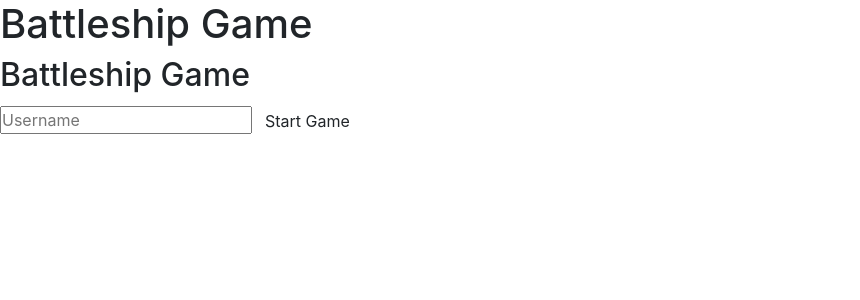
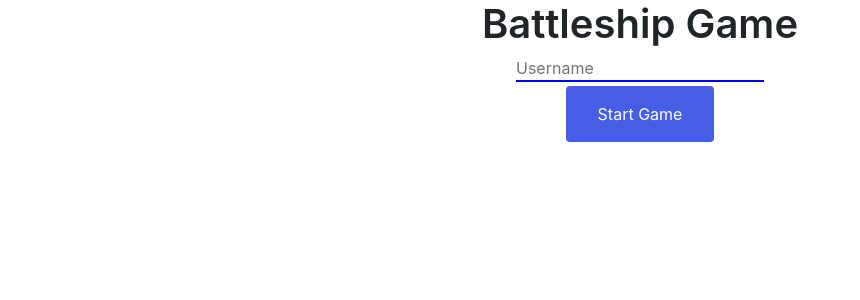
Before and after one commit to jesperkling/battleship-client, a React (Create React App) app: page / in a window 1280 px wide. Shown: the top 300 px of the page, without its empty margins (0-860 px from the left). Built offline with nearby package versions, Linux system fonts and the light colour scheme; no server answers.

Commit message:
Added sass and style.

```diff
--- a/src/App.scss
+++ b/src/App.scss
@@ -1,39 +1,27 @@
+*,
+::before,
+::after {
+  margin: 0;
+  box-sizing: border-box;
+}
 
 .App {
   text-align: center;
+  min-height: 100vh;
 }
 
-.App-logo {
-  height: 40vmin;
-  pointer-events: none;
+h1 {
+  display: flex;
+  justify-content: center;
+  font-weight: 600;
 }
 
-@media (prefers-reduced-motion: no-preference) {
-  .App-logo {
-    animation: App-logo-spin infinite 20s linear;
-  }
+.btn {
+  background-color: rgba($color: #465ee4, $alpha: 1.0);
+  border: none;
+  color: #fff;
+  padding: 16px 32px;
+  text-decoration: none;
+  margin: 4px 2px;
+  cursor: pointer;
 }
-
-.App-header {
-  background-color: #282c34;
-  min-height: 100vh;
-  display: flex;
-  flex-direction: column;
-  align-items: center;
-  justify-content: center;
-  font-size: calc(10px + 2vmin);
-  color: white;
-}
-
-.App-link {
-  color: #61dafb;
-}
-
-@keyframes App-logo-spin {
-  from {
-    transform: rotate(0deg);
-  }
-  to {
-    transform: rotate(360deg);
-  }
-}
--- a/src/components/StartPage.jsx
+++ b/src/components/StartPage.jsx
@@ -1,8 +1,8 @@
+import './StartPage.scss'
+
 const StartPage = ({ onHandleUsernameSubmit, userInput, setUserInput }) => {
 	return (
 	<div className="start-page">
-		<h2>Battleship Game</h2>
-
 		<form onSubmit={onHandleUsernameSubmit}>
 			<div>
 				<input
@@ -13,7 +13,9 @@ const StartPage = ({ onHandleUsernameSubmit, userInput, setUserInput }) => {
 					value={userInput}
 					onChange={(e) => setUserInput(e.target.value)}
 				/>
-				<button type='submit' className="btn">Start Game</button>
+				<div className='button-wrapper'>
+					<button type='submit' className="btn">Start Game</button>
+				</div>
 			</div>
 		</form>
 	</div>
--- /dev/null
+++ b/src/components/StartPage.scss
@@ -0,0 +1,14 @@
+.start-page {
+	display: flex;
+	justify-content: center;
+	input {
+		border: none;
+		border-bottom: 2px solid blue;
+		width: 100%;
+	}
+}
+
+.button-wrapper {
+	display: flex;
+	justify-content: center;
+}
```
